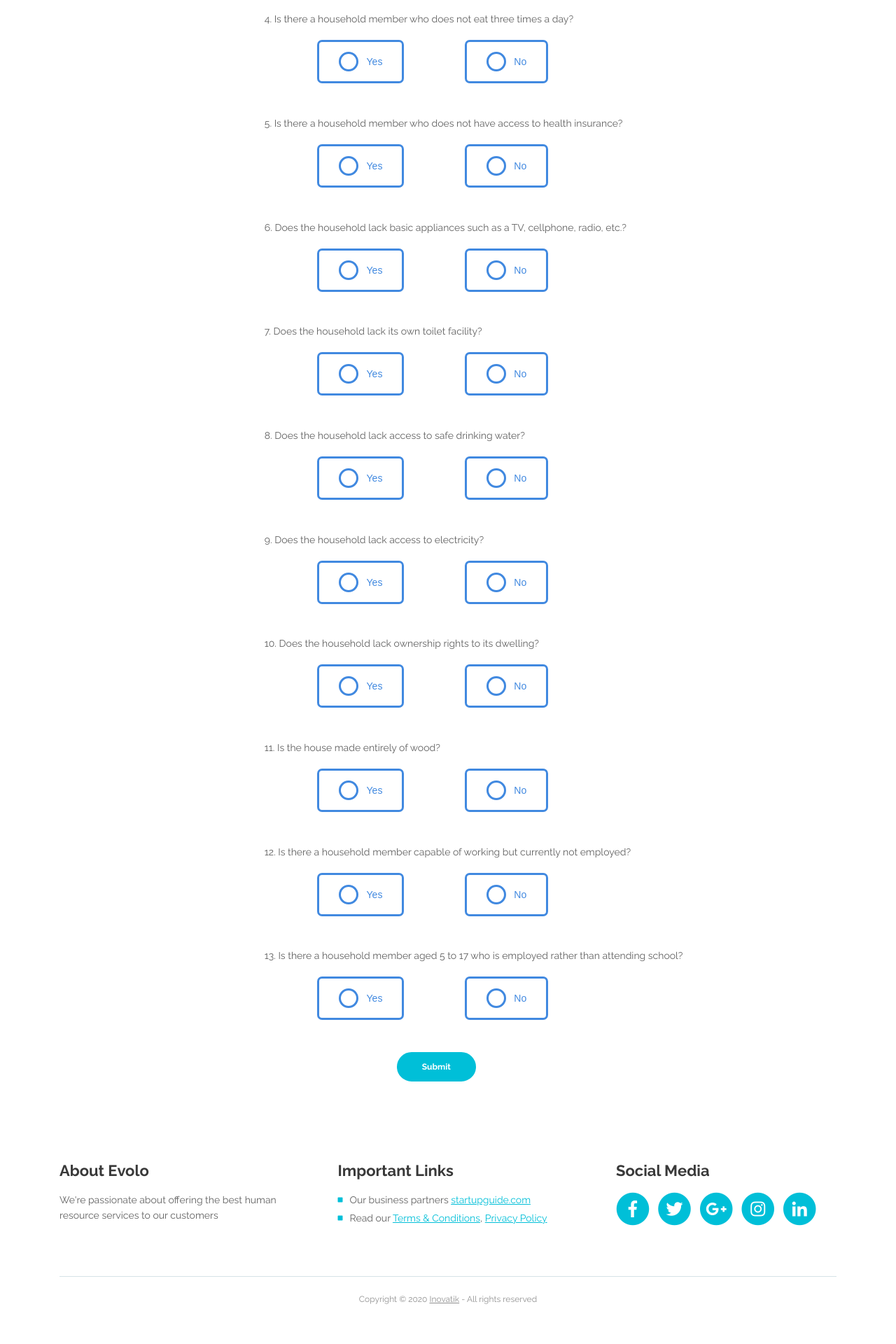
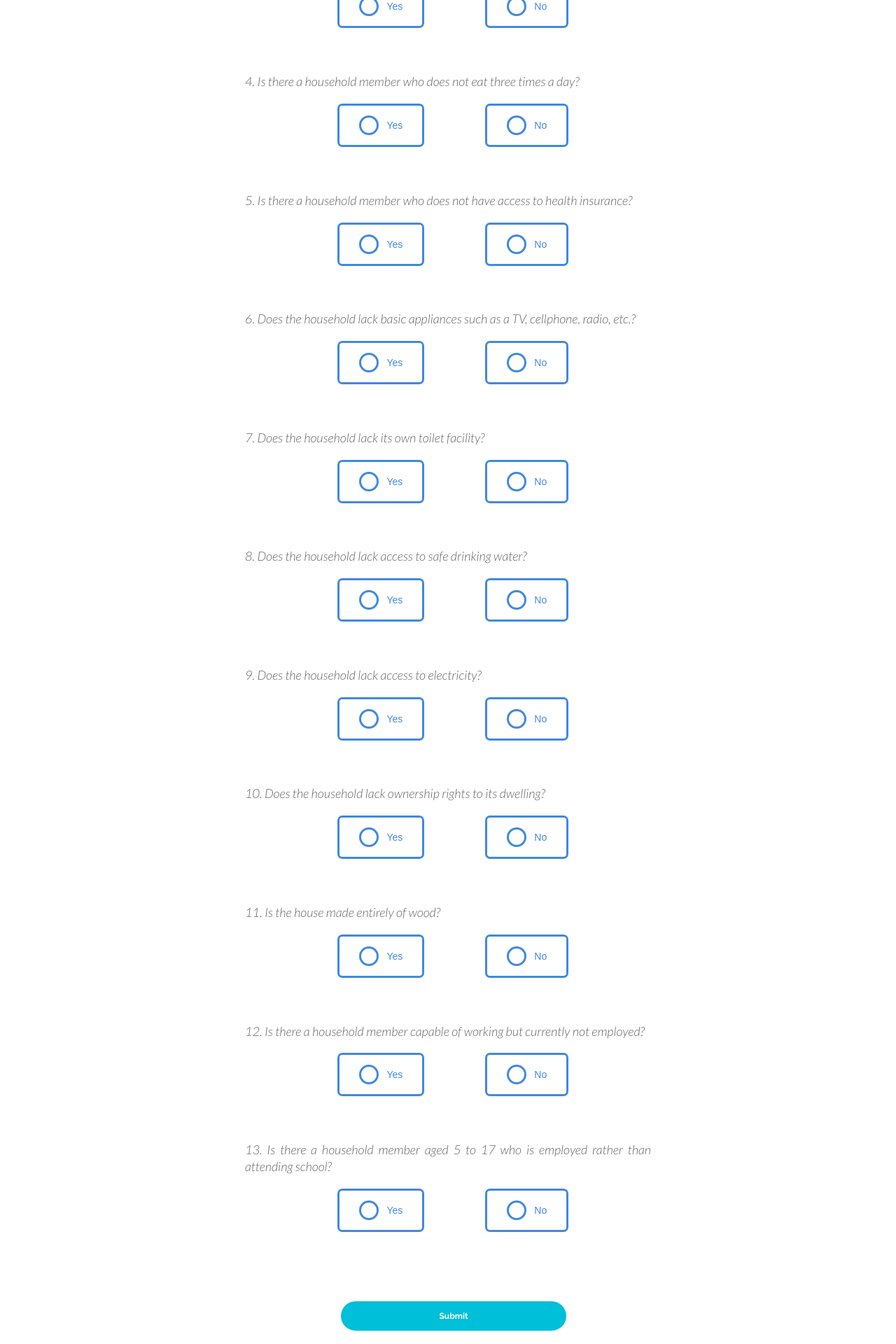
Before and after one commit to Chael07/Multi_dimensional, a Django app: page /evaluations/ in a window 1280 px wide. Shown: the part 760-2680 px from the top of the page at 70% size. Before the commit the page ends 2623 px from the top, so only its background shows below. Run offline with Django 4.2, Linux system fonts and the light colour scheme; some libraries are stand-ins or nearby versions.

Commit message:
edit sa eval

```diff
--- a/interface/templates/eval.html
+++ b/interface/templates/eval.html
@@ -128,7 +128,7 @@
           </div>
           <p id="formErrorMessage" style="color: red; display: none;">Please answer all questions before submitting.</p>
           <div class="submit-button">
-            <button type="submit" class="btn-solid-reg page-scroll" onclick="return householdSubmitForm();">Submit</button>
+            <button type="submit" class="btn-solid-reg page-scroll eval-submit-button" onclick="return householdSubmitForm();">Submit</button>
           </div>
 
 </form>
@@ -161,7 +161,8 @@
               unansweredQuestions.push(index + 1);
 
               // Change the border color of the unanswered question to red
-              question.style.border = '2px solid red';
+              question.style.border = '1px solid rgb(212, 127, 127)';
+              question.style.borderRadius = '10px';
             }
           });
 
--- a/static/css/eval.css
+++ b/static/css/eval.css
@@ -1,4 +1,20 @@
 /* questions */
+
+@font-face {
+  font-family: Headers;
+  src:url('fonts/Lato-BlackItalic.ttf');
+}
+
+@font-face {
+  font-family: logo-txt;
+  src:url('fonts/Lato-LightItalic.ttf');
+}
+
+@font-face {
+  font-family: paragraph-txt;
+  src:url('fonts/Lato-Regular.ttf');
+}
+
 
 .custom-options {
     display: flex;
@@ -21,7 +37,8 @@
     border-radius: 0.5em;
     align-items: center;
     margin-top: 0.5cm;
-    margin-left:2cm ;
+    margin-left:3.5cm ;
+    margin-right:-1.5cm ;
   }
 
   .custom-options label::before {
@@ -49,7 +66,7 @@
     align-items: center;
     justify-content: center;
     margin-top: -3cm;
-    margin-left: 2cm;
+    margin-left: 0cm;
   }
   .submit-button {
     margin-top: 1cm;
@@ -61,18 +78,21 @@
     max-width: 600px;
     width: 100%;
   }
-  .question-h4{
+  .question span{
     font-family:logo-txt;
-    margin-left: 5.5cm;
-    font-size: 28px;
+    font-size: 18px;
   }
   .question {
     padding-top:1cm ;
+    margin-bottom: 0.5cm;
+    text-align: justify;
+    padding-left: 10px;
+    padding-right: 10px;
   }
 
   .question_text{
-    text-align: right;
+    text-align: center;
   }
-  .eval-submit-button     {margin-left: 3.8cm; margin-top: 1.5cm; font-family: logo-txt; font-weight:bolder; width: 250px;height: 40px;border-width: 2px; background-color: rgb(30, 206, 33); border-color:rgba(9, 10, 9, 0.439); border-radius: 5px;padding: 10px 20px;cursor: pointer;font-size: 18px; }
+  .eval-submit-button     {margin-left: -1.1cm; margin-top: 1.4cm; width: 8.5cm;}
 
   /* end of .question_contain */
```
